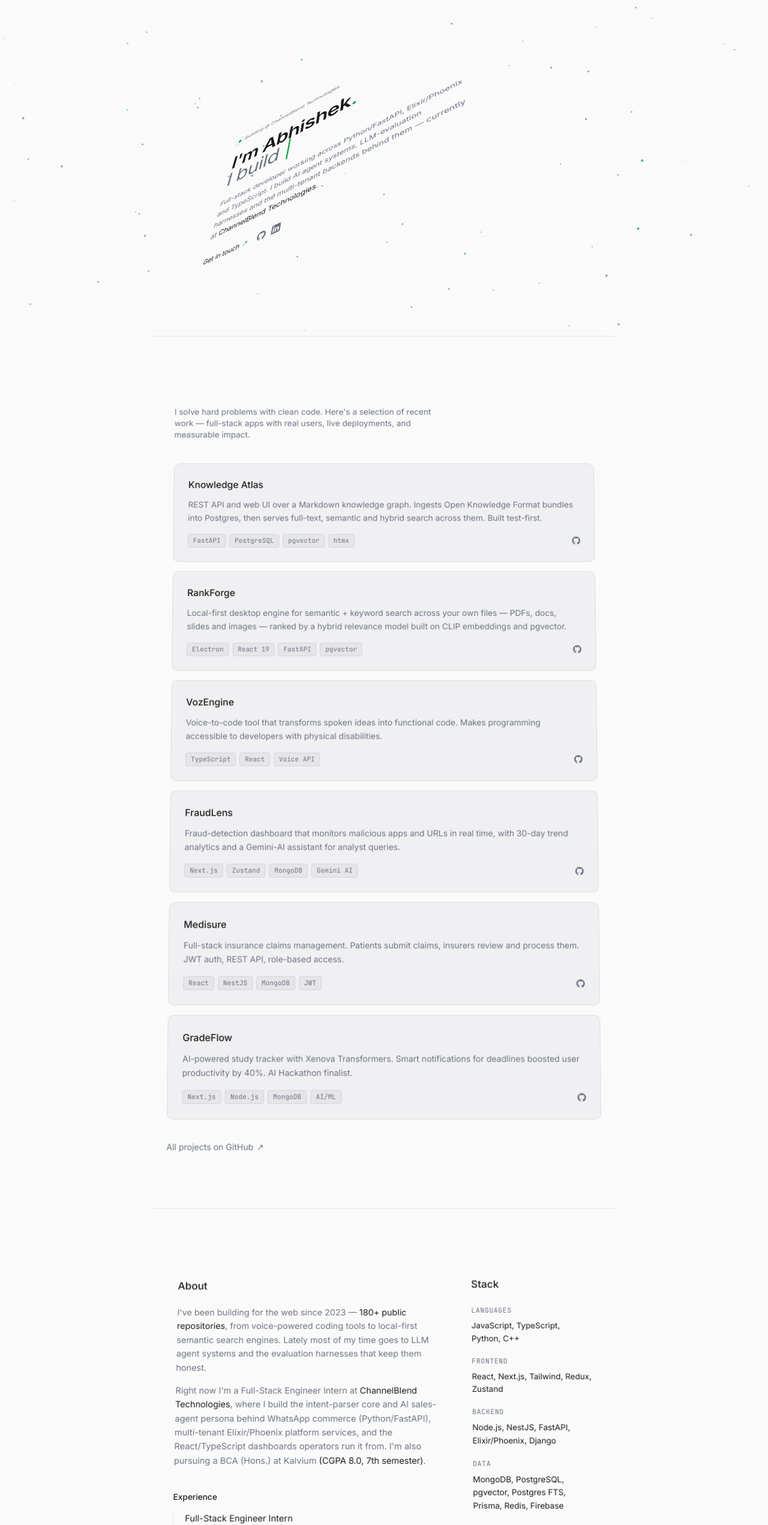
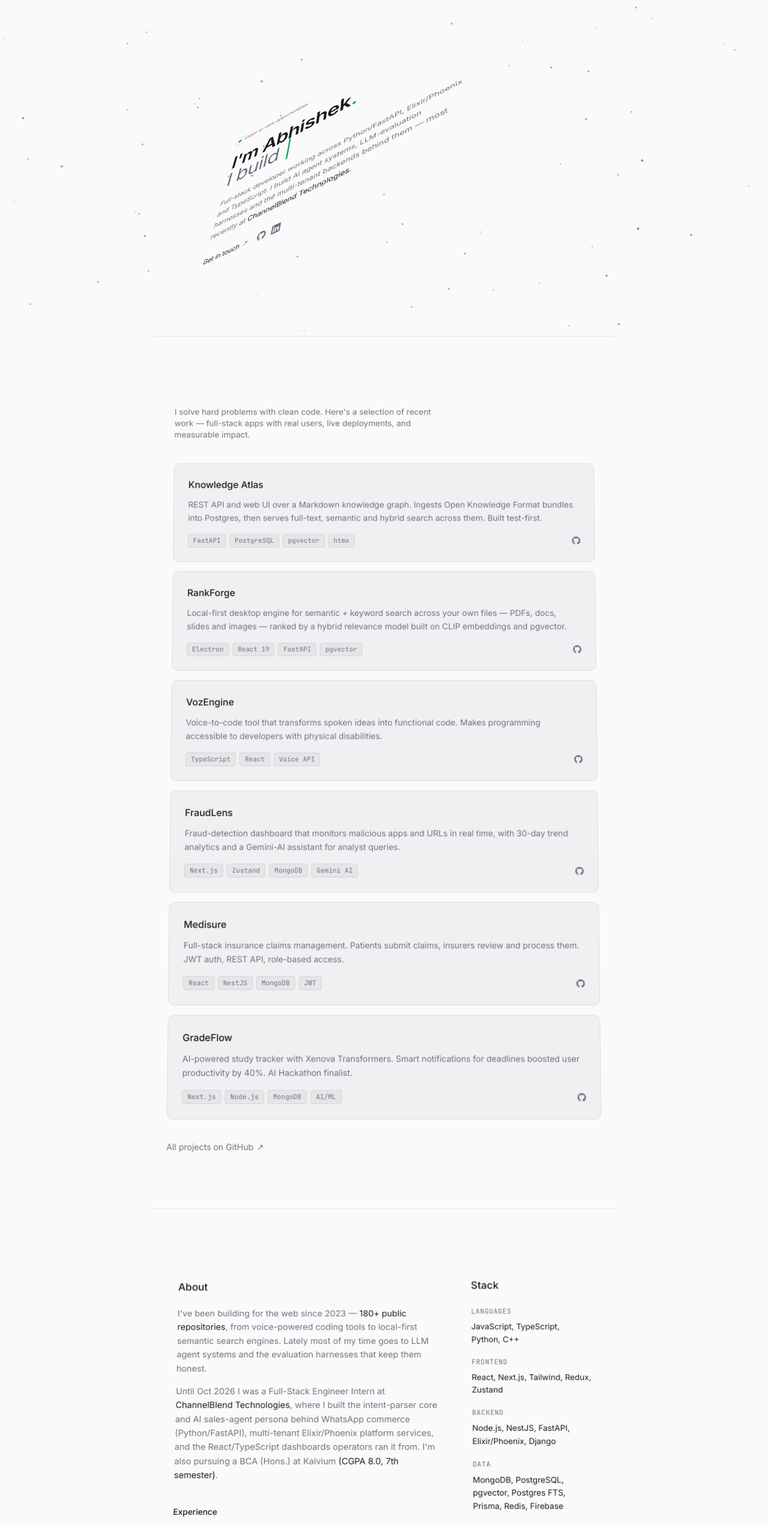
Before and after one commit to AbhishekNaik1112/Abhishek-Portfolio, a website: page index.html in a window 1280 px wide. Shown: the part 240-2783 px from the top of the page at 60% size. Drawn offline with nearby package versions, Linux system fonts and the light colour scheme.

Commit message:
chore: updated resume and portfolio

```diff
--- a/index.html
+++ b/index.html
@@ -439,7 +439,7 @@
 
                     <div class="flex items-center gap-2.5 mb-8 fade-section depth-1">
                         <div class="pulse-dot"></div>
-                        <span class="text-[13px] text-theme-muted">Building @ ChannelBlend Technologies</span>
+                        <span class="text-[13px] text-theme-muted">Open to new opportunities</span>
                     </div>
 
                     <h1 class="text-4xl sm:text-5xl font-semibold text-theme-fg leading-[1.15] tracking-tight mb-6 fade-section depth-3">
@@ -450,7 +450,7 @@
                     <p class="text-theme-muted max-w-lg leading-relaxed mb-8 fade-section depth-2">
                         Full-stack developer working across Python/FastAPI, Elixir/Phoenix and
                         TypeScript. I build AI agent systems, LLM-evaluation harnesses and the
-                        multi-tenant backends behind them — currently at
+                        multi-tenant backends behind them — most recently at
                         <span class="text-theme-fg">ChannelBlend Technologies</span>.
                     </p>
 
@@ -702,10 +702,10 @@
                                 them honest.
                             </p>
                             <p>
-                                Right now I'm a Full-Stack Engineer Intern at <span class="text-theme-fg">ChannelBlend Technologies</span>,
-                                where I build the intent-parser core and AI sales-agent persona behind
+                                Until Oct 2026 I was a Full-Stack Engineer Intern at <span class="text-theme-fg">ChannelBlend Technologies</span>,
+                                where I built the intent-parser core and AI sales-agent persona behind
                                 WhatsApp commerce (Python/FastAPI), multi-tenant Elixir/Phoenix platform
-                                services, and the React/TypeScript dashboards operators run it from.
+                                services, and the React/TypeScript dashboards operators ran it from.
                                 I'm also pursuing a BCA (Hons.) at Kalvium
                                 <span class="text-theme-fg">(CGPA 8.0, 7th semester)</span>.
                             </p>
@@ -717,12 +717,12 @@
                             <div class="timeline-border pl-5 space-y-6">
                                 <div>
                                     <p class="text-[15px] text-theme-fg">Full-Stack Engineer Intern</p>
-                                    <p class="text-sm text-theme-muted">ChannelBlend Technologies &middot; <span class="font-mono text-xs">Apr 2025 — Present</span></p>
+                                    <p class="text-sm text-theme-muted">ChannelBlend Technologies &middot; <span class="font-mono text-xs">Apr 2025 — Oct 2026</span></p>
                                     <ul class="mt-2 space-y-1 text-sm text-theme-muted">
                                         <li>Multi-tenant Elixir/Phoenix platform — product search, Loki ingestion, Lead Reports API</li>
                                         <li>LLM evaluation harness — judge rubrics, replay runner, 100+ journey tests</li>
-                                        <li>Keystone tenant-config epic — hardcoded product rules &rarr; config-driven across 3 live tenants; admin access control &amp; guided product tour</li>
-                                        <li>React/TypeScript operator dashboards + AI-Agent Debug Panel — AI-to-staff handover, live polling, real-time AI-reply takeover</li>
+                                        <li>Ad Performance reporting system — Elixir/Phoenix API + Next.js dashboard, partial indexes, 6-tile analytics page with funnel &amp; trend views</li>
+                                        <li>React/TypeScript dashboard redesign — leads pipeline, visit scheduling, handover alerts + AI-Agent Debug Panel, real-time AI-reply takeover; 48 Playwright e2e tests</li>
                                         <li>Intent-parser core + AI sales-agent persona for WhatsApp (Python/FastAPI)</li>
                                     </ul>
                                 </div>
```
Also changed, not shown: 1 other file.
